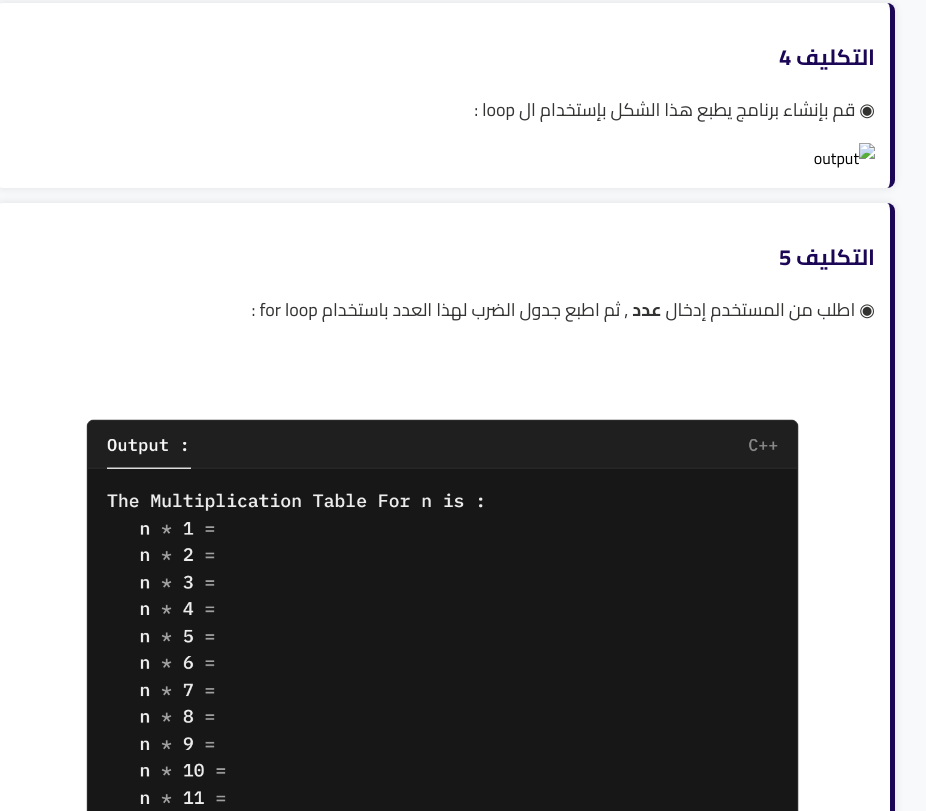
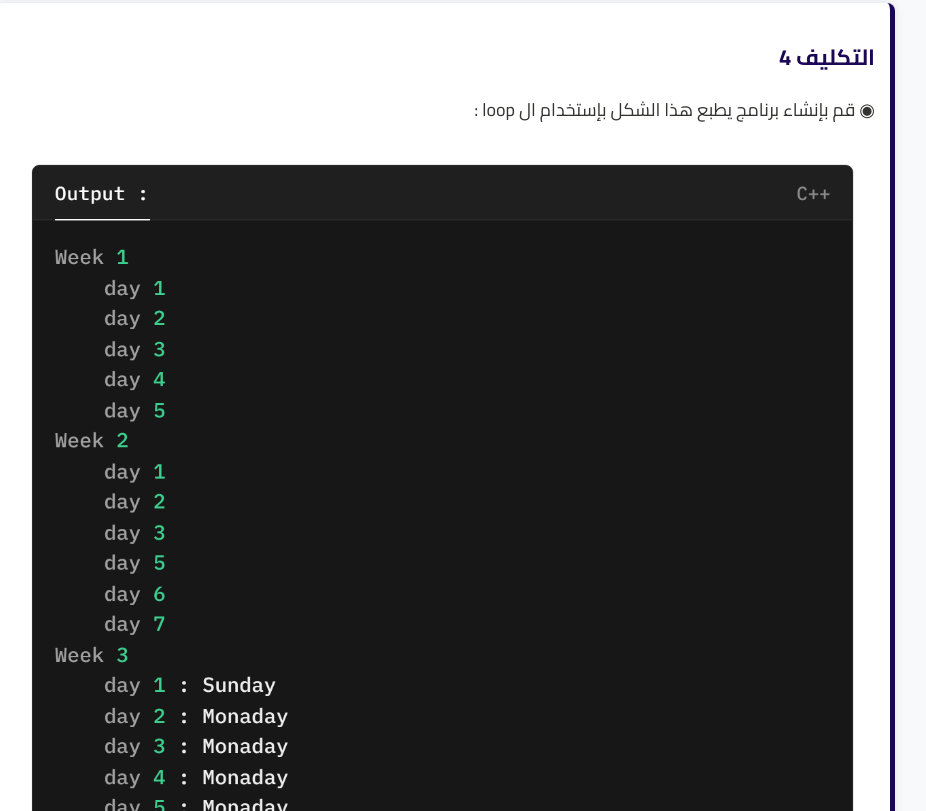
Before and after one commit to mohamedmansour277/Assignments, a plain HTML site: page index.html in a window 1280 px wide. Shown: the part 1209-2020 px from the top of the page, without its empty margins (195-1121 px from the left). Drawn offline with Linux system fonts and the light colour scheme.

Commit message:
Update index.html

```diff
--- a/index.html
+++ b/index.html
@@ -32,7 +32,7 @@
             <div class="assignment">
                 <h2>التكليف 4</h2>
                 <p>◉ قم بإنشاء برنامج يطبع هذا الشكل بإستخدام ال loop :</p>
-                <img src="imgs/o4.png" alt="output" width =100%>
+                <img src="imgs/4444.png" alt="output" width =100%>
             </div>
 
             <div class="assignment">
```
